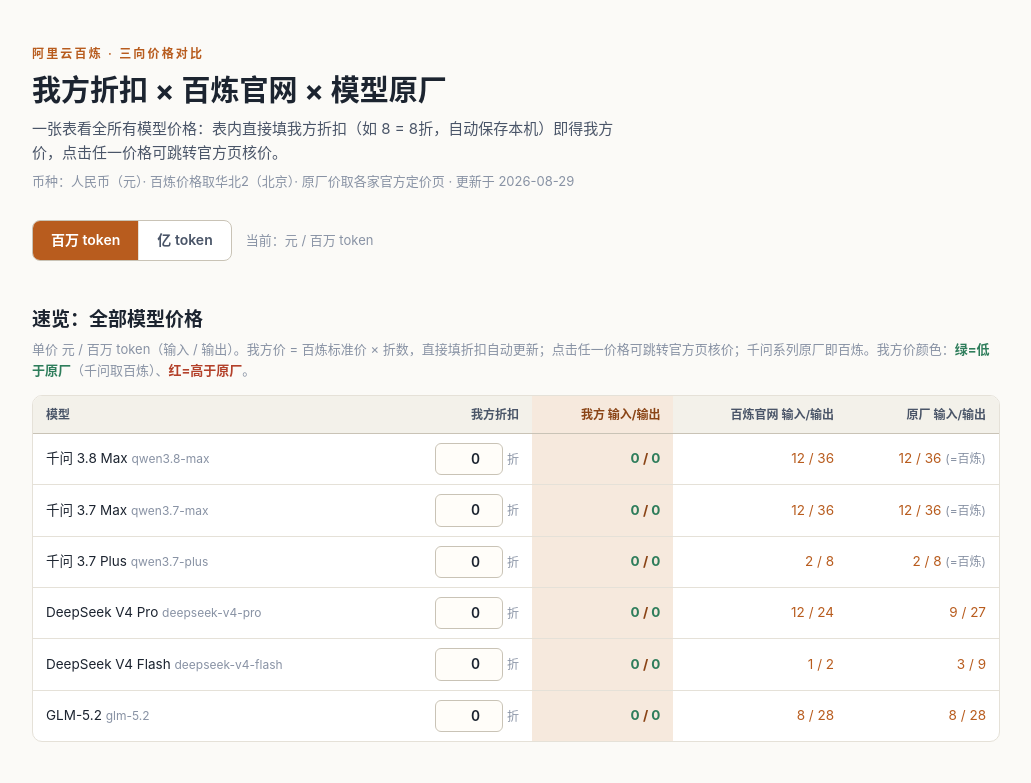
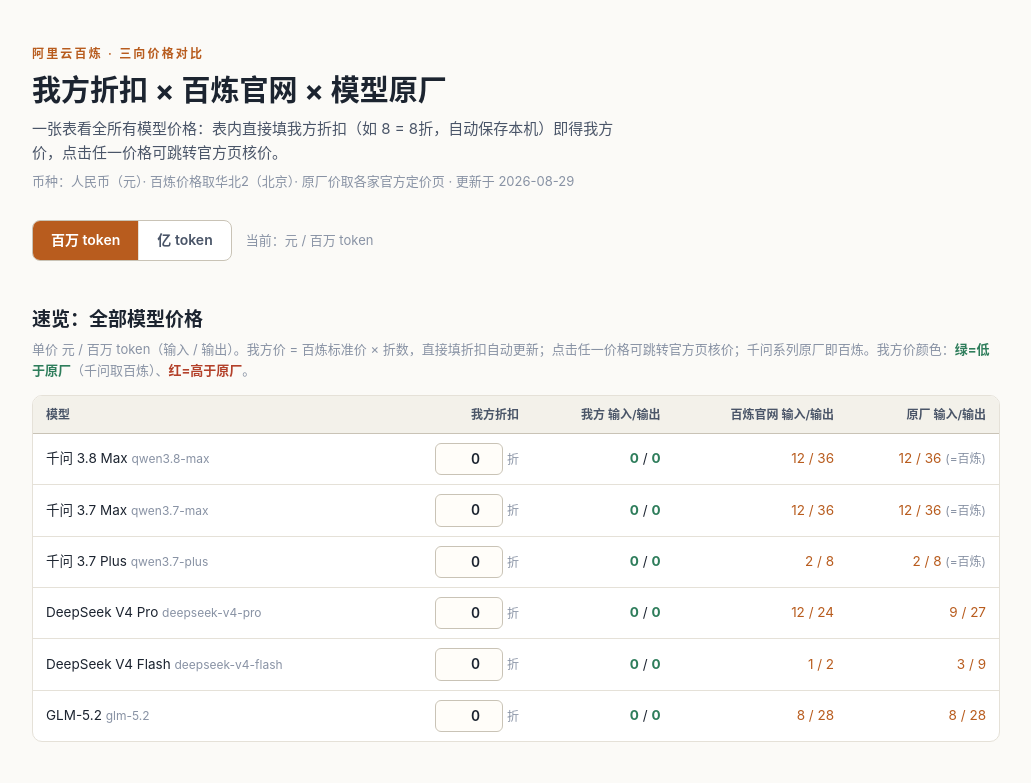
Before and after one commit to onelives/token-price, a website: page index.html in a window 1280 px wide. Shown: the top 783 px of the page, without its empty margins (124-1155 px from the left). Drawn offline with Linux system fonts and the light colour scheme.

Commit message:
style: 我方价格列去掉底纹，仅保留颜色标识

```diff
--- a/index.html
+++ b/index.html
@@ -75,7 +75,6 @@
 
   /* ===== 顶部速览表 ===== */
   .overview { margin: 6px 0 30px; }
-  .ov-tbl .ours-col { background: var(--accent-soft); color: var(--accent-ink); font-weight: 700; }
   .ov-tbl .mid { font-size: 12px; font-weight: 400; }
   .ov-tbl .ov-model { white-space: nowrap; }
   .ov-tbl .ov-rate { white-space: nowrap; }
```
Also changed, not shown: template.html (+0 -1 lines).
